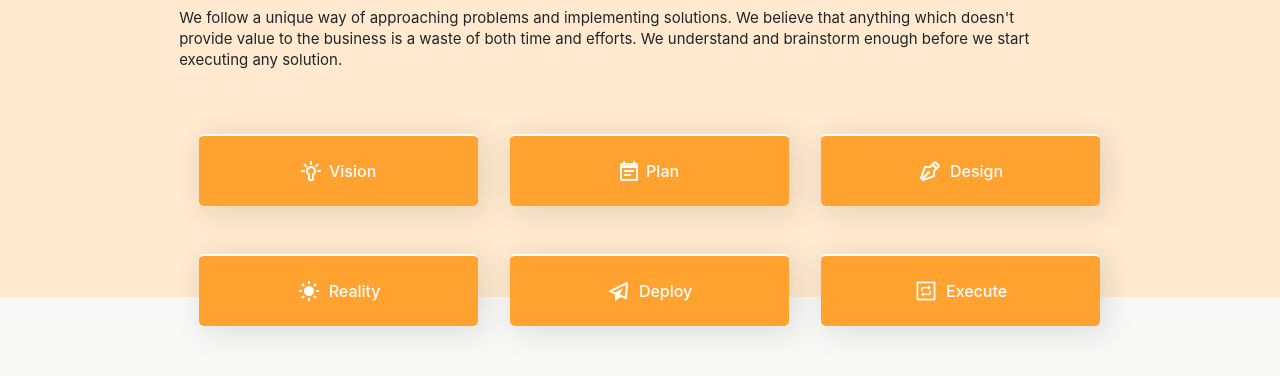
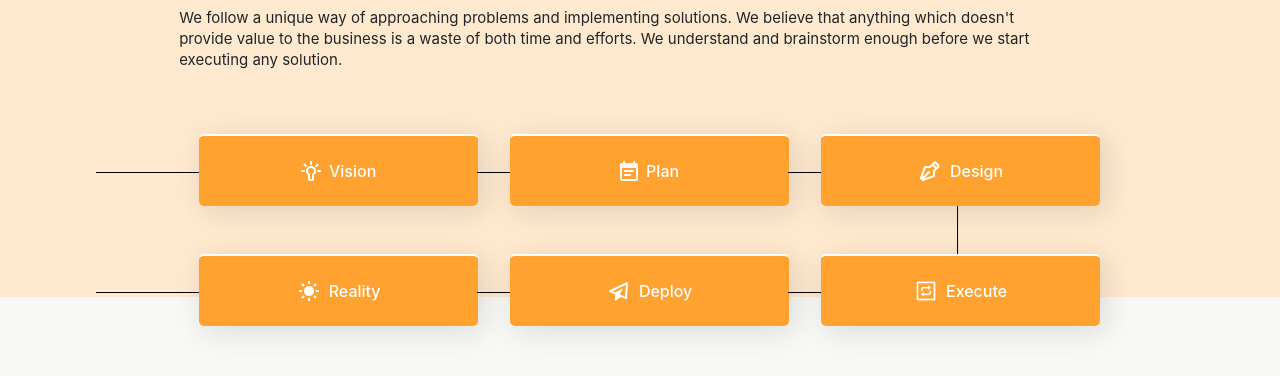
Before and after one commit to ankita1276/vtorPage, an Angular app: page /#/home in a window 1280 px wide. Shown: the part 1720-2096 px from the top of the page. Built offline with nearby package versions, Linux system fonts and the light colour scheme.

Commit message:
added line on how we work

```diff
--- a/src/app/home-page/home-page.component.html
+++ b/src/app/home-page/home-page.component.html
@@ -113,14 +113,14 @@
             <img src="../../assets/Line 1.png" class="img-fluid line2" alt="Responsive image">
             <img src="../../assets/Line 3.png" class="img-fluid line3" alt="Responsive image"> -->
             <div class="row mt-5">
-                <div class="workBox mx-3" data-toggle="tooltip" data-placement="top" title="Tooltip on top"> <img src="../../assets/bulb.png" class="img-fluid pr-2" alt="Responsive image">Vision</div>
-                 <div class="workBox mx-3"><img src="../../assets/plan.png" class="img-fluid pr-2" alt="Responsive image">Plan</div>
-                  <div class="workBox mx-3"><img src="../../assets/pen.png" class="img-fluid pr-2" alt="Responsive image">Design</div>
+                <div class="workBoxLine"><div class="workBox mx-3" data-toggle="tooltip" data-placement="top" title="Tooltip on top"> <img src="../../assets/bulb.png" class="img-fluid pr-2" alt="Responsive image">Vision</div></div>
+                <div class="shortWorkBoxLine"><div class="workBox mx-3"><img src="../../assets/plan.png" class="img-fluid pr-2" alt="Responsive image">Plan</div></div>
+                <div class="shortWorkBoxLine lineDown"><div class="workBox mx-3"><img src="../../assets/pen.png" class="img-fluid pr-2" alt="Responsive image">Design</div></div>
             </div>
             <div class="row mt-5" id="client">
-                <div class="workBox mx-3"><img src="../../assets/sun.png" class="img-fluid pr-2" alt="Responsive image">Reality</div>
-                 <div class="workBox mx-3"><img src="../../assets/plane.png" class="img-fluid pr-2" alt="Responsive image">Deploy</div>
-                  <div class="workBox mx-3"><img src="../../assets/execute.png" class="img-fluid pr-2" alt="Responsive image">Execute</div>
+                <div class="workBoxLine"><div class="workBox mx-3"><img src="../../assets/sun.png" class="img-fluid pr-2" alt="Responsive image">Reality</div></div>
+                <div class="shortWorkBoxLine"><div class="workBox mx-3"><img src="../../assets/plane.png" class="img-fluid pr-2" alt="Responsive image">Deploy</div></div>
+                <div class="shortWorkBoxLine"><div class="workBox mx-3"><img src="../../assets/execute.png" class="img-fluid pr-2" alt="Responsive image">Execute</div></div>
             </div>
         </div>
 
--- a/src/app/home-page/home-page.component.scss
+++ b/src/app/home-page/home-page.component.scss
@@ -152,7 +152,51 @@
       }
   }
   .howWork{
-
+    .workBoxLine{
+    position: relative;
+    z-index: 1;
+   }
+   .workBoxLine:before{
+    content: "";
+    content: "";
+    z-index: -1;
+    position: absolute;
+    border-bottom: 1px solid black;
+    width: 40%;
+    right: 88%;
+    bottom: 45%;
+   }
+   .shortWorkBoxLine{
+    position: relative;
+    z-index: 1;
+   }
+   .shortWorkBoxLine:before{
+    content: "";
+    content: "";
+    z-index: -1;
+    position: absolute;
+    border-bottom: 1px solid black;
+    width: 54px;
+    right: 88%;
+    bottom: 45%;
+   }
+   .lineDown{
+    position: relative;
+    z-index: 1;
+   }
+   .lineDown:after{
+    content: "";
+    content: "";
+    content: "";
+    z-index: -1;
+    position: absolute;
+    border-bottom: 1px solid black;
+    width: 28%;
+    right: 37%;
+    bottom: 45%;
+    transform: rotate(90deg);
+    top: 118%;
+   }
     .workBox{
       z-index: 1;
       border-top: 2px solid white;
```
